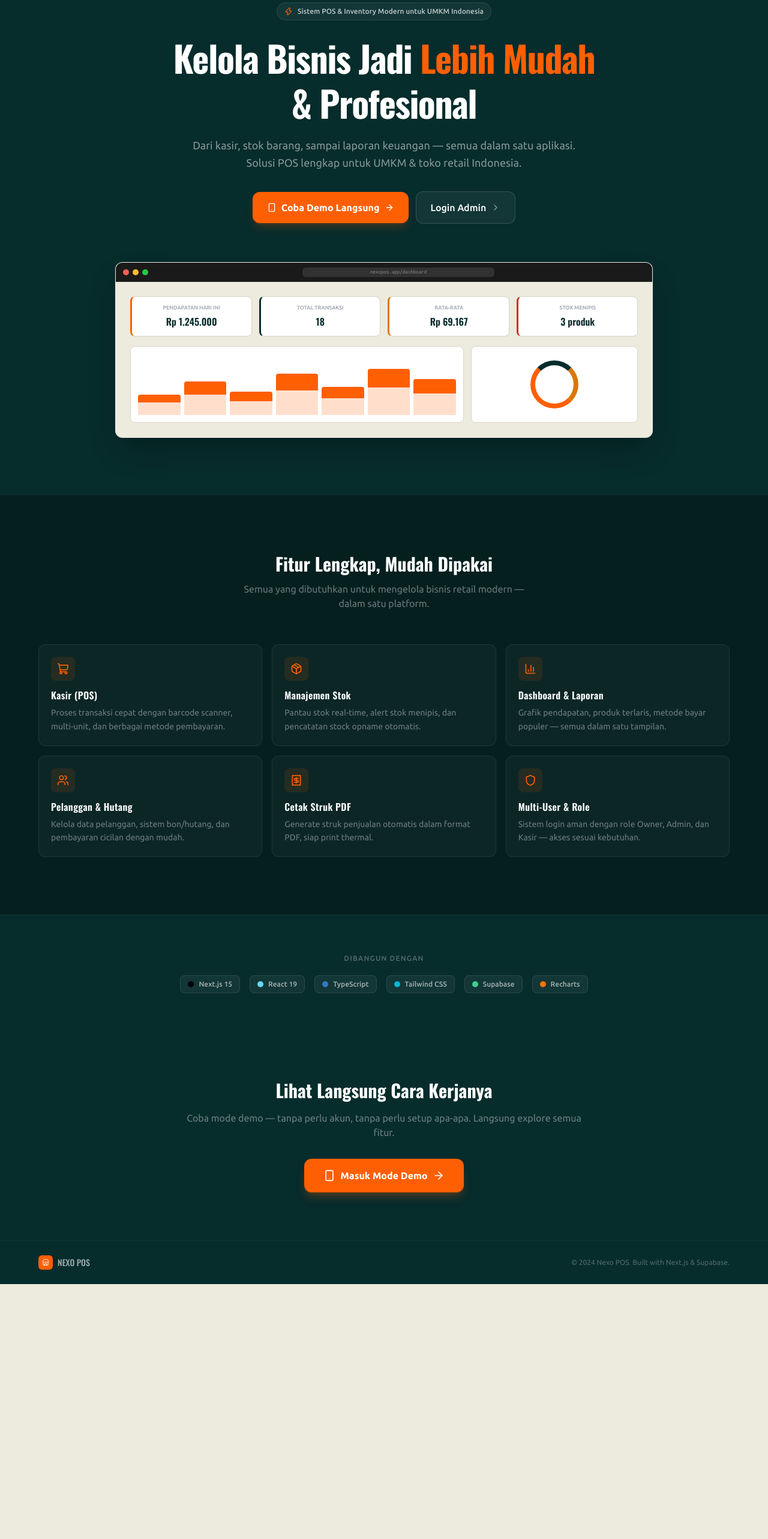
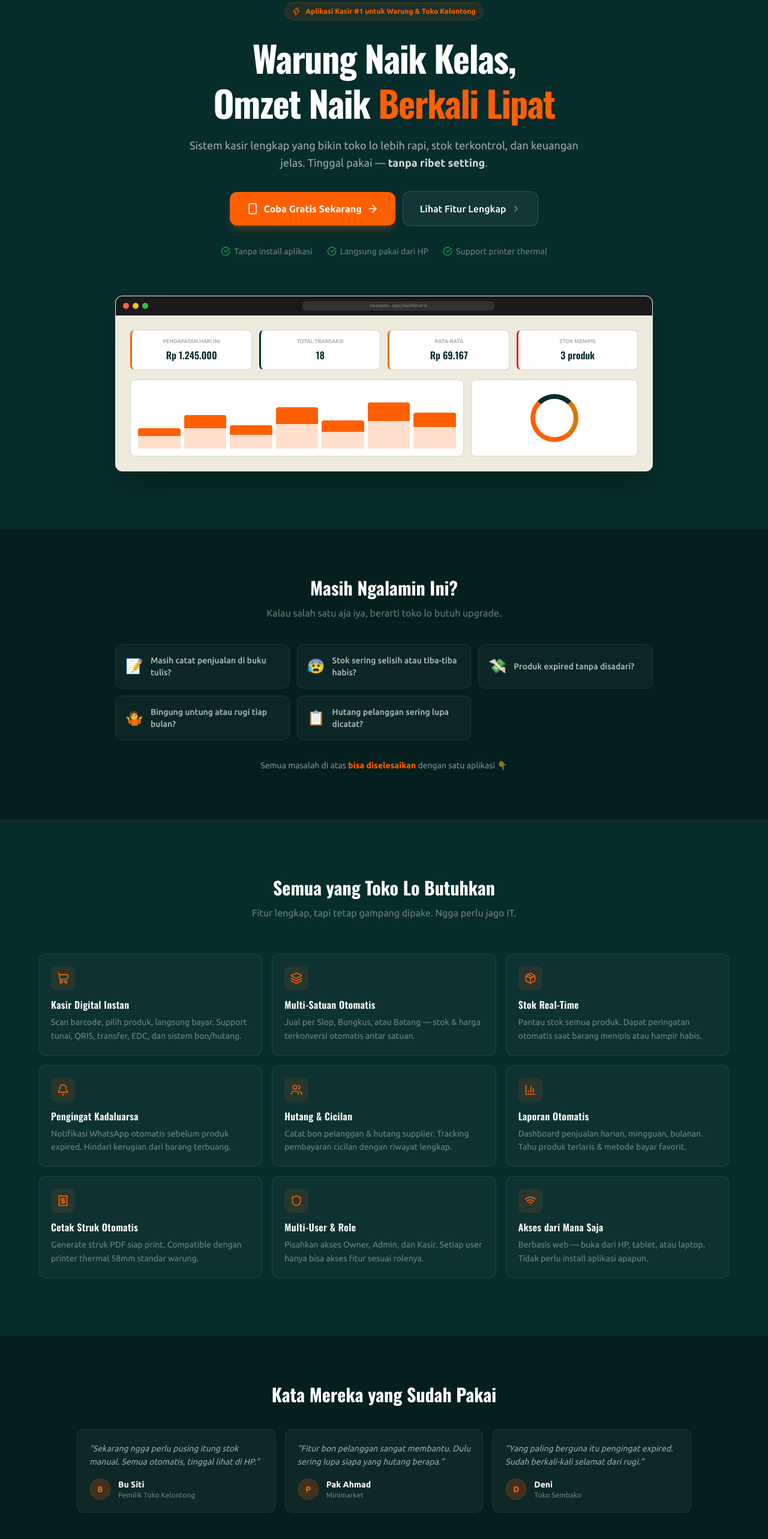
Before and after one commit to ersetdigital-sudo/Warung-Efge, a Next.js app: page /landingpage in a window 1280 px wide. Shown: the part 140-2706 px from the top of the page at 60% size. Before the commit the page ends 2281 px from the top, so only its background shows below. Built offline with nearby package versions, Linux system fonts and the light colour scheme; no server answers.

Commit message:
revamp: landing page lebih menjual, hapus tech stack section

```diff
--- a/src/app/landingpage/page.tsx
+++ b/src/app/landingpage/page.tsx
@@ -14,48 +14,74 @@ import {
   Shield,
   Zap,
   ChevronRight,
+  Clock,
+  AlertTriangle,
+  Bell,
+  CheckCircle,
+  Layers,
+  Wifi,
 } from "lucide-react";
 
 const features = [
   {
     icon: ShoppingCart,
-    title: "Kasir (POS)",
-    desc: "Proses transaksi cepat dengan barcode scanner, multi-unit, dan berbagai metode pembayaran.",
+    title: "Kasir Digital Instan",
+    desc: "Scan barcode, pilih produk, langsung bayar. Support tunai, QRIS, transfer, EDC, dan sistem bon/hutang.",
+  },
+  {
+    icon: Layers,
+    title: "Multi-Satuan Otomatis",
+    desc: "Jual per Slop, Bungkus, atau Batang — stok & harga terkonversi otomatis antar satuan.",
   },
   {
     icon: Package,
-    title: "Manajemen Stok",
-    desc: "Pantau stok real-time, alert stok menipis, dan pencatatan stock opname otomatis.",
+    title: "Stok Real-Time",
+    desc: "Pantau stok semua produk. Dapat peringatan otomatis saat barang menipis atau hampir habis.",
+  },
+  {
+    icon: Bell,
+    title: "Pengingat Kadaluarsa",
+    desc: "Notifikasi WhatsApp otomatis sebelum produk expired. Hindari kerugian dari barang terbuang.",
+  },
+  {
+    icon: Users,
+    title: "Hutang & Cicilan",
+    desc: "Catat bon pelanggan & hutang supplier. Tracking pembayaran cicilan dengan riwayat lengkap.",
   },
   {
     icon: BarChart3,
-    title: "Dashboard & Laporan",
-    desc: "Grafik pendapatan, produk terlaris, metode bayar populer — semua dalam satu tampilan.",
-  },
-  {
-    icon: Users,
-    title: "Pelanggan & Hutang",
-    desc: "Kelola data pelanggan, sistem bon/hutang, dan pembayaran cicilan dengan mudah.",
+    title: "Laporan Otomatis",
+    desc: "Dashboard penjualan harian, mingguan, bulanan. Tahu produk terlaris & metode bayar favorit.",
   },
   {
     icon: Receipt,
-    title: "Cetak Struk PDF",
-    desc: "Generate struk penjualan otomatis dalam format PDF, siap print thermal.",
+    title: "Cetak Struk Otomatis",
+    desc: "Generate struk PDF siap print. Compatible dengan printer thermal 58mm standar warung.",
   },
   {
     icon: Shield,
     title: "Multi-User & Role",
-    desc: "Sistem login aman dengan role Owner, Admin, dan Kasir — akses sesuai kebutuhan.",
+    desc: "Pisahkan akses Owner, Admin, dan Kasir. Setiap user hanya bisa akses fitur sesuai rolenya.",
+  },
+  {
+    icon: Wifi,
+    title: "Akses dari Mana Saja",
+    desc: "Berbasis web — buka dari HP, tablet, atau laptop. Tidak perlu install aplikasi apapun.",
   },
 ];
 
-const techStack = [
-  { name: "Next.js 15", color: "#000" },
-  { name: "React 19", color: "#61DAFB" },
-  { name: "TypeScript", color: "#3178C6" },
-  { name: "Tailwind CSS", color: "#06B6D4" },
-  { name: "Supabase", color: "#3ECF8E" },
-  { name: "Recharts", color: "#FF7300" },
+const problems = [
+  { emoji: "📝", text: "Masih catat penjualan di buku tulis?" },
+  { emoji: "😰", text: "Stok sering selisih atau tiba-tiba habis?" },
+  { emoji: "💸", text: "Produk expired tanpa disadari?" },
+  { emoji: "🤷", text: "Bingung untung atau rugi tiap bulan?" },
+  { emoji: "📋", text: "Hutang pelanggan sering lupa dicatat?" },
+];
+
+const testimonials = [
+  { name: "Bu Siti", role: "Pemilik Toko Kelontong", text: "Sekarang ngga perlu pusing itung stok manual. Semua otomatis, tinggal lihat di HP." },
+  { name: "Pak Ahmad", role: "Minimarket", text: "Fitur bon pelanggan sangat membantu. Dulu sering lupa siapa yang hutang berapa." },
+  { name: "Deni", role: "Toko Sembako", text: "Yang paling berguna itu pengingat expired. Sudah berkali-kali selamat dari rugi." },
 ];
 
 export default function LandingPage() {
@@ -90,7 +116,7 @@ export default function LandingPage() {
               onClick={() => router.push("/demo/dashboard")}
               className="hidden sm:flex items-center gap-1.5 px-3.5 py-2 text-sm text-white/70 hover:text-white font-medium transition-colors cursor-pointer"
             >
-              Coba Demo
+              Coba Gratis
             </button>
             <button
               onClick={() => router.push("/login")}
@@ -106,45 +132,64 @@ export default function LandingPage() {
       <section className="pt-28 pb-16 sm:pt-36 sm:pb-24 px-4 sm:px-6">
         <div className="max-w-6xl mx-auto text-center">
           {/* Badge */}
-          <div className="inline-flex items-center gap-2 px-3 py-1.5 bg-white/5 border border-white/10 rounded-full mb-6">
+          <div className="inline-flex items-center gap-2 px-3 py-1.5 bg-[#FF5F03]/10 border border-[#FF5F03]/20 rounded-full mb-6">
             <Zap className="w-3.5 h-3.5 text-[#FF5F03]" />
-            <span className="text-xs text-white/70 font-medium">Sistem POS & Inventory Modern untuk UMKM Indonesia</span>
+            <span className="text-xs text-[#FF5F03] font-bold">Aplikasi Kasir #1 untuk Warung & Toko Kelontong</span>
           </div>
 
           <h1 className="font-[Oswald] text-4xl sm:text-5xl lg:text-6xl font-bold text-white leading-tight tracking-tight mb-5">
-            Kelola Bisnis Jadi{" "}
-            <span className="text-[#FF5F03]">Lebih Mudah</span>
-            <br className="hidden sm:block" /> & Profesional
+            Warung Naik Kelas,{" "}
+            <br className="hidden sm:block" />
+            Omzet Naik{" "}
+            <span className="text-[#FF5F03]">Berkali Lipat</span>
           </h1>
 
-          <p className="text-base sm:text-lg text-white/50 max-w-2xl mx-auto mb-8 leading-relaxed">
-            Dari kasir, stok barang, sampai laporan keuangan — semua dalam satu aplikasi.
-            Solusi POS lengkap untuk UMKM & toko retail Indonesia.
+          <p className="text-base sm:text-lg text-white/60 max-w-2xl mx-auto mb-8 leading-relaxed">
+            Sistem kasir lengkap yang bikin toko lo lebih rapi, stok terkontrol, dan keuangan jelas.
+            Tinggal pakai — <strong className="text-white/80">tanpa ribet setting</strong>.
           </p>
 
           {/* CTA Buttons */}
           <div className="flex flex-col sm:flex-row items-center justify-center gap-3">
             <button
               onClick={() => router.push("/demo/dashboard")}
-              className="w-full sm:w-auto flex items-center justify-center gap-2 px-6 py-3.5 bg-[#FF5F03] text-white font-bold rounded-xl hover:bg-[#e55503] hover:scale-[1.02] transition-all shadow-lg shadow-[#FF5F03]/20 cursor-pointer"
+              className="w-full sm:w-auto flex items-center justify-center gap-2 px-7 py-4 bg-[#FF5F03] text-white font-bold text-base rounded-xl hover:bg-[#e55503] hover:scale-[1.02] transition-all shadow-lg shadow-[#FF5F03]/25 cursor-pointer"
             >
-              <Smartphone className="w-4 h-4" />
-              Coba Demo Langsung
-              <ArrowRight className="w-4 h-4" />
+              <Smartphone className="w-5 h-5" />
+              Coba Gratis Sekarang
+              <ArrowRight className="w-5 h-5" />
             </button>
             <button
-              onClick={() => router.push("/login")}
-              className="w-full sm:w-auto flex items-center justify-center gap-2 px-6 py-3.5 bg-white/5 border border-white/15 text-white font-medium rounded-xl hover:bg-white/10 transition-all cursor-pointer"
+              onClick={() => {
+                const el = document.getElementById("fitur");
+                el?.scrollIntoView({ behavior: "smooth" });
+              }}
+              className="w-full sm:w-auto flex items-center justify-center gap-2 px-7 py-4 bg-white/5 border border-white/15 text-white font-medium rounded-xl hover:bg-white/10 transition-all cursor-pointer"
             >
-              Login Admin
+              Lihat Fitur Lengkap
               <ChevronRight className="w-4 h-4 text-white/50" />
             </button>
+          </div>
+
+          {/* Social proof */}
+          <div className="mt-8 flex flex-col sm:flex-row items-center justify-center gap-4 sm:gap-6 text-sm text-white/40">
+            <div className="flex items-center gap-1.5">
+              <CheckCircle className="w-4 h-4 text-[#16A34A]" />
+              <span>Tanpa install aplikasi</span>
+            </div>
+            <div className="flex items-center gap-1.5">
+              <CheckCircle className="w-4 h-4 text-[#16A34A]" />
+              <span>Langsung pakai dari HP</span>
+            </div>
+            <div className="flex items-center gap-1.5">
+              <CheckCircle className="w-4 h-4 text-[#16A34A]" />
+              <span>Support printer thermal</span>
+            </div>
           </div>
 
           {/* Preview mockup */}
           <div className="mt-12 sm:mt-16 relative">
             <div className="relative mx-auto max-w-4xl rounded-xl overflow-hidden border border-white/10 shadow-2xl shadow-black/30 bg-[#EDEADE]">
-              {/* Fake browser bar */}
               <div className="h-8 bg-[#1a1a1a] flex items-center px-3 gap-1.5">
                 <div className="w-2.5 h-2.5 rounded-full bg-[#ff5f57]" />
                 <div className="w-2.5 h-2.5 rounded-full bg-[#febc2e]" />
@@ -155,7 +200,6 @@ export default function LandingPage() {
                   </div>
                 </div>
               </div>
-              {/* Fake dashboard content */}
               <div className="p-4 sm:p-6">
                 <div className="grid grid-cols-2 sm:grid-cols-4 gap-2 sm:gap-3 mb-4">
                   {[
@@ -172,7 +216,6 @@ export default function LandingPage() {
                 </div>
                 <div className="grid grid-cols-1 sm:grid-cols-[2fr_1fr] gap-3">
                   <div className="bg-white rounded-lg p-3 border border-[#D9D6C8] h-24 sm:h-32 flex items-end">
-                    {/* Fake chart bars */}
                     <div className="flex items-end gap-1.5 w-full h-full pt-4">
                       {[40, 65, 45, 80, 55, 90, 70].map((h, i) => (
                         <div key={i} className="flex-1 flex flex-col justify-end h-full">
@@ -184,24 +227,43 @@ export default function LandingPage() {
                     </div>
                   </div>
                   <div className="bg-white rounded-lg p-3 border border-[#D9D6C8] hidden sm:flex items-center justify-center">
-                    {/* Fake donut */}
                     <div className="w-20 h-20 rounded-full border-[8px] border-[#FF5F03] border-t-[#072C2C] border-r-[#D97706]" />
                   </div>
                 </div>
               </div>
             </div>
-            {/* Glow effect */}
             <div className="absolute -inset-4 bg-[#FF5F03]/5 rounded-3xl blur-3xl -z-10" />
           </div>
         </div>
       </section>
 
+      {/* Problem Section */}
+      <section className="py-16 sm:py-20 px-4 sm:px-6 bg-[#051f1f]">
+        <div className="max-w-4xl mx-auto">
+          <div className="text-center mb-10">
+            <h2 className="font-[Oswald] text-2xl sm:text-3xl font-bold text-white mb-3">Masih Ngalamin Ini?</h2>
+            <p className="text-white/40">Kalau salah satu aja iya, berarti toko lo butuh upgrade.</p>
+          </div>
+          <div className="grid grid-cols-1 sm:grid-cols-2 lg:grid-cols-3 gap-3">
+            {problems.map((p, i) => (
+              <div key={i} className="flex items-center gap-3 p-4 bg-white/[0.03] border border-white/[0.08] rounded-xl">
+                <span className="text-2xl">{p.emoji}</span>
+                <span className="text-sm text-white/70 font-medium">{p.text}</span>
+              </div>
+            ))}
+          </div>
+          <div className="text-center mt-8">
+            <p className="text-white/50 text-sm">Semua masalah di atas <strong className="text-[#FF5F03] font-bold">bisa diselesaikan</strong> dengan satu aplikasi 👇</p>
+          </div>
+        </div>
+      </section>
+
       {/* Features */}
-      <section className="py-16 sm:py-24 px-4 sm:px-6 bg-[#051f1f]">
+      <section id="fitur" className="py-16 sm:py-24 px-4 sm:px-6">
         <div className="max-w-6xl mx-auto">
           <div className="text-center mb-10 sm:mb-14">
-            <h2 className="font-[Oswald] text-2xl sm:text-3xl font-bold text-white mb-3">Fitur Lengkap, Mudah Dipakai</h2>
-            <p className="text-white/40 max-w-lg mx-auto">Semua yang dibutuhkan untuk mengelola bisnis retail modern — dalam satu platform.</p>
+            <h2 className="font-[Oswald] text-2xl sm:text-3xl font-bold text-white mb-3">Semua yang Toko Lo Butuhkan</h2>
+            <p className="text-white/40 max-w-lg mx-auto">Fitur lengkap, tapi tetap gampang dipake. Ngga perlu jago IT.</p>
           </div>
 
           <div className="grid grid-cols-1 sm:grid-cols-2 lg:grid-cols-3 gap-4">
@@ -218,15 +280,25 @@ export default function LandingPage() {
         </div>
       </section>
 
-      {/* Tech Stack */}
-      <section className="py-12 sm:py-16 px-4 sm:px-6 border-t border-white/5">
-        <div className="max-w-6xl mx-auto text-center">
-          <p className="text-xs text-white/30 uppercase tracking-widest font-medium mb-5">Dibangun dengan</p>
-          <div className="flex flex-wrap items-center justify-center gap-3 sm:gap-4">
-            {techStack.map((tech) => (
-              <div key={tech.name} className="flex items-center gap-2 px-3 py-1.5 bg-white/5 border border-white/10 rounded-lg">
-                <div className="w-2.5 h-2.5 rounded-full" style={{ backgroundColor: tech.color }} />
-                <span className="text-xs text-white/60 font-medium">{tech.name}</span>
+      {/* Testimonials */}
+      <section className="py-16 sm:py-20 px-4 sm:px-6 bg-[#051f1f]">
+        <div className="max-w-5xl mx-auto">
+          <div className="text-center mb-10">
+            <h2 className="font-[Oswald] text-2xl sm:text-3xl font-bold text-white mb-3">Kata Mereka yang Sudah Pakai</h2>
+          </div>
+          <div className="grid grid-cols-1 sm:grid-cols-3 gap-4">
+            {testimonials.map((t) => (
+              <div key={t.name} className="bg-white/[0.04] border border-white/[0.08] rounded-xl p-5">
+                <p className="text-sm text-white/60 leading-relaxed mb-4 italic">&ldquo;{t.text}&rdquo;</p>
+                <div className="flex items-center gap-3">
+                  <div className="w-9 h-9 bg-[#FF5F03]/20 rounded-full flex items-center justify-center">
+                    <span className="text-sm font-bold text-[#FF5F03]">{t.name[0]}</span>
+                  </div>
+                  <div>
+                    <p className="text-sm font-semibold text-white">{t.name}</p>
+                    <p className="text-xs text-white/40">{t.role}</p>
+                  </div>
+                </div>
               </div>
             ))}
           </div>
@@ -236,16 +308,17 @@ export default function LandingPage() {
       {/* CTA Bottom */}
       <section className="py-16 sm:py-20 px-4 sm:px-6">
         <div className="max-w-2xl mx-auto text-center">
-          <h2 className="font-[Oswald] text-2xl sm:text-3xl font-bold text-white mb-4">Lihat Langsung Cara Kerjanya</h2>
-          <p className="text-white/40 mb-8">Coba mode demo — tanpa perlu akun, tanpa perlu setup apa-apa. Langsung explore semua fitur.</p>
+          <h2 className="font-[Oswald] text-2xl sm:text-3xl font-bold text-white mb-4">Siap Upgrade Toko Lo?</h2>
+          <p className="text-white/50 mb-8">Coba dulu gratis — tanpa kartu kredit, tanpa ribet. Langsung rasain bedanya.</p>
           <button
             onClick={() => router.push("/demo/dashboard")}
             className="inline-flex items-center gap-2 px-8 py-4 bg-[#FF5F03] text-white font-bold text-base rounded-xl hover:bg-[#e55503] hover:scale-[1.02] transition-all shadow-lg shadow-[#FF5F03]/25 cursor-pointer"
           >
             <Smartphone className="w-5 h-5" />
-            Masuk Mode Demo
+            Coba Gratis Sekarang
             <ArrowRight className="w-5 h-5" />
           </button>
+          <p className="text-xs text-white/30 mt-4">Langsung bisa dipakai dalam 5 menit. Serius.</p>
         </div>
       </section>
 
@@ -258,7 +331,7 @@ export default function LandingPage() {
             </div>
             <span className="font-[Oswald] text-white/60 font-medium text-sm">NEXO POS</span>
           </div>
-          <p className="text-xs text-white/30">&copy; 2024 Nexo POS. Built with Next.js & Supabase.</p>
+          <p className="text-xs text-white/30">&copy; 2024 Nexo POS. Aplikasi Kasir untuk UMKM Indonesia.</p>
         </div>
       </footer>
     </div>
```
